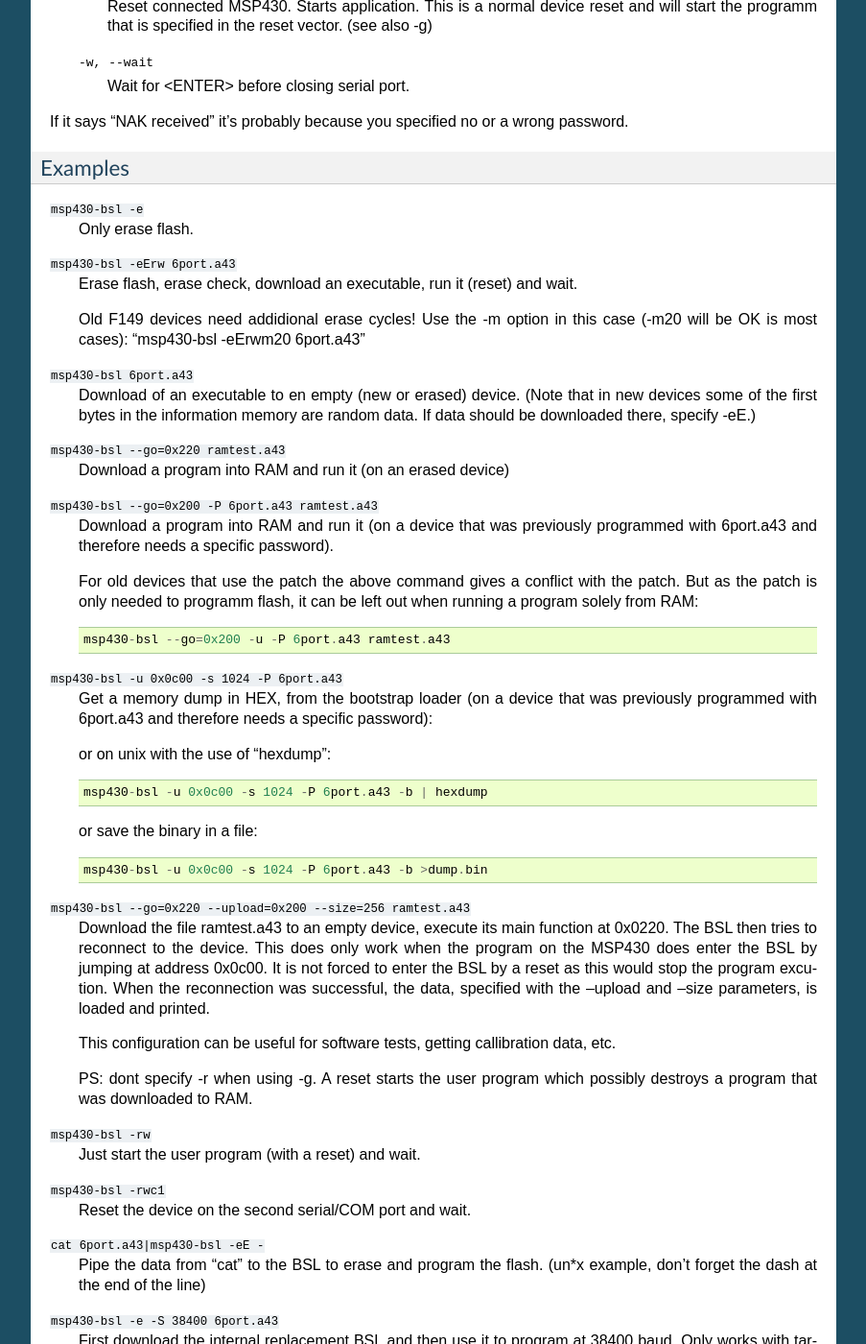
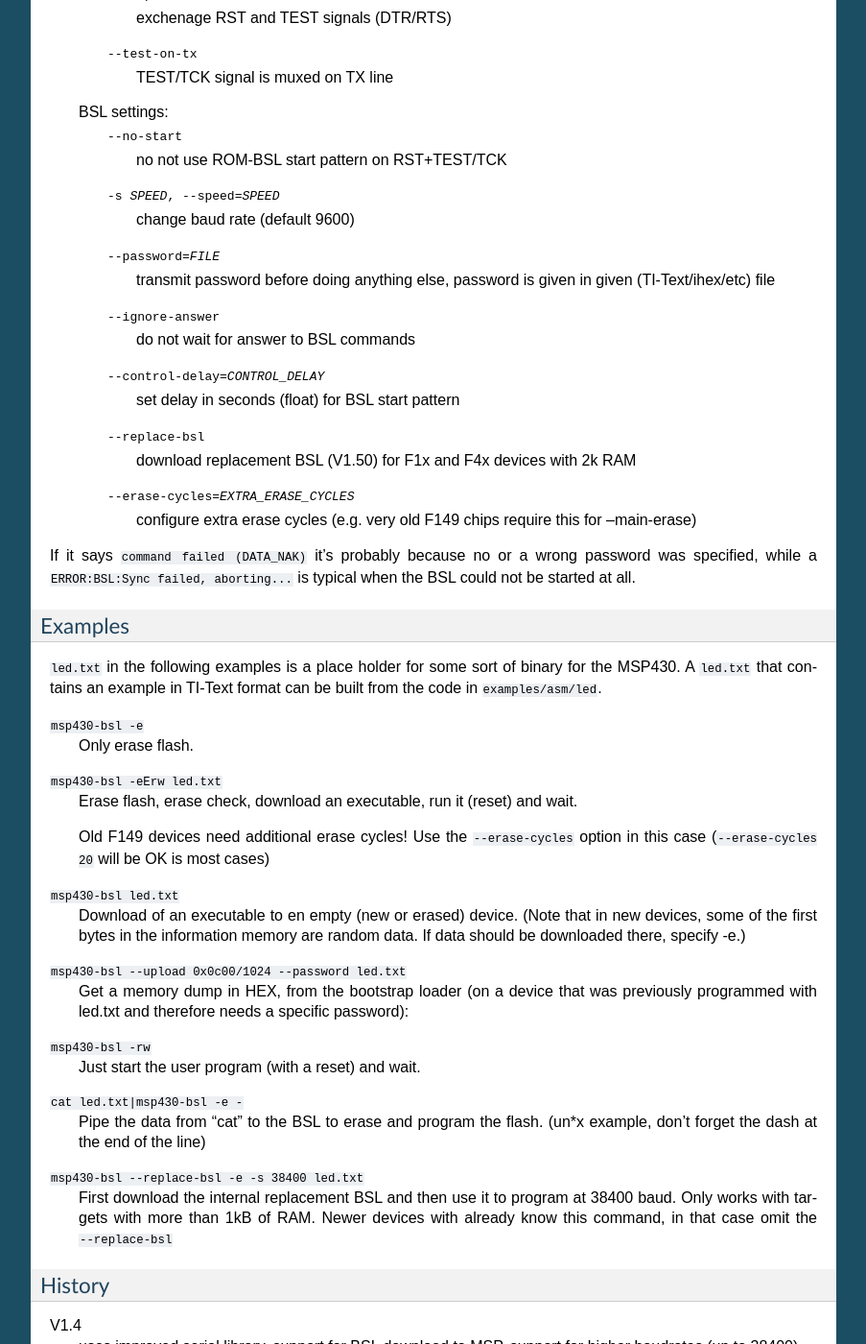
Before and after one commit to zsquareplusc/python-msp430-tools, a Sphinx documentation site: the page built from doc/commandline_tools.rst, in a window 1280 px wide and 1400 px high, scrolled down 3223 px. Shown: the whole window at 96% size, without its empty margins (198-1101 px from the left). Built offline with Sphinx 7.4.7, drawn with Linux system fonts in a browser that asks for light colours; some of the changed text lies outside the part shown.

Commit message:
implement --erase-cycles, update docs

```diff
--- a/doc/README-msp430-bsl.txt
+++ b/doc/README-msp430-bsl.txt
@@ -1,234 +1,196 @@
 msp430-bsl
 ==========
 
-BootStrapLoader software for the flash devices MSP430F1xx
-(maybe F4xx too, but its not tested).
-Based on the example provided by TI but with more features.
-
-It is released under a free software license,
-see license.txt for more details.
-
-(C) 2001-2003 Chris Liechti <cliechti@gmx.net>
-
+MSP430 Boot Strap Loader software for F1xx, F2xx, F4xx.
 
 Features
 --------
 
 - understands ELF, TI-Text and Intel-hex object files
-- download to Flash and/or RAM, erase, verify
-- reset and wait for keypress (to run a device directly from the port
+- download to Flash and/or RAM, erase, verify, ...
+- reset and wait for key press (to run a device directly from the port
   power)
-- load addres into R0/PC and run
+- load address into R0/PC and run
 - password file can be any data file, e.g. the one used to program the
   device in an earlier session
 - upload a memory block MSP->PC (output as binary data or hex dump)
-- written in Python, runs on Win32, Linux, BSD (other unices have other
-  device names but should be faisible)
+- written in Python, runs on Win32, Linux, BSD (and others.)
 - use on command line, or in a Python script
-- download a program, execute it, resynchronize and upload results.
-  (for testing and callibration)
-- downloadable BSL for larger devices (integrated or user supplied)
-- baudrate change for newer MSP430-BSLs
-- test and reset lines can be inverted for non standard BSL hardware
+- downloadable BSL for larger devices (integrated)
+- baud rate change for newer MSP430-BSLs
+- test and reset lines can be inverted or exchanged for non standard BSL
+  hardware. test singal on TX line is also possible
 
 
 Requirements
 ------------
 - Linux, BSD, Un*x or Windows PC
-- Python 2.0 or newer (1.5.2 untested), 2.2 recomeded
-- win32all extensions to Python on Windows
+- Python 2.5 or newer
+- pySerial (2.4 or newer recommended)
 - BSL hardware with an MSP430 device connected to a serial port
-
-
-Installation
-------------
-Python installations are available from www.python.org. On Windows simply
-use the installer. The win32all package has an installer too. These
-installations should run fine with the deafults.
-
-XXX
 
 
 Short introduction
 ------------------
 First the MSP430 BSL hardware is needed. An example schematics can be found
 in the application note "slaa96b" from TI (see references). Then this
-programm can be used to communicate between the PC and the MSP430 device.
+program can be used to communicate between the PC and the MSP430 device.
 
 The program can be started by typing "msp430-bsl" in a console.
 To run it in the source directory, use "python msp430-bsl.py"
 
-USAGE: msp430-bsl [options] [file]
+Usage: target.py [OPTIONS] [FILE [FILE...]]
 
-If "-" is specified as file the data is read from the stdinput.
-A file ending with ".txt" is considered to be in TIText format,
-'.a43' and '.hex' as IntelHex and all other filenames are
-considered as ELF files.
+Options:
+  -h, --help            show this help message and exit
+  -d, --debug           print debug messages and tracebacks (development mode)
+  -v, --verbose         show more messages (can be given multiple times)
+  -q, --quiet           suppress all messages
+  --time                measure time
+  -S, --progress        show progress while programming
 
-General options:
-  -h, --help            Show this help screen.
-  -c, --comport=port    Specify the communication port to be used.
-                        (Default is 0)::
+  Data input:
+    File format is auto detected, unless --input-format is used. Preferred
+    file extensions are ".txt" for TI-Text format, ".a43" or ".hex" for
+    Intel HEX. ELF files can also be loaded.
 
-                                0->COM1 / ttyS0
-                                1->COM2 / ttyS1
-                                etc.
+    Multiple files can be given on the command line, all are merged before
+    the download starts. "-" reads from stdin.
 
-  -P, --password=file   Specify a file with the interrupt vectors that
-                        are used as password. This can be any file that
-                        has previously been used to program the device.
-                        (e.g. -P INT_VECT.TXT).
-  -f, --framesize=num   Max. number of data bytes within one transmitted
-                        frame (16 to 240 in steps of 16) (e.g. -f 240).
-  -m, --erasecycles=num  Number of mass erase cycles (default is 1). Some
-                        old F149 devices need additional erase cycles.
-                        On newer devices it is no longer needed. (e.g. for
-                        an old F149: -m20)
-  -U, --unpatched       Do not download the BSL patch, even when it is
-                        needed. This is used when a program is downloaded
-                        into RAM and executed from there (and where flash
-                        programming is not needed.)
-  -D, --debug           Increase level of debug messages. This won't be
-                        very useful for the average user...
-  -I, --intelhex        Force fileformat to IntelHex
-  -T, --titext          Force fileformat to be TIText
-  -N, --notimeout       Don't use timeout on serial port (use with care)
-  -B, --bsl=filename    Load and use new BSL from the TI Text file
-  -S, --speed=baud      Reconfigure speed, only possible with newer
-                        MSP403-BSL versions (>1.5, read slaa089a.pdf for
-                        details). If the --bsl option is not used, an
-                        internal BSL replacement will be loaded.
-                        Needs a target with at least 2kB RAM!
-                        Possible values are 9600, 19200, 38400
-                        (default 9600)
-  -1, --f1x             Specify CPU family, in case autodetect fails
-  -4, --f4x             Specify CPU family, in case autodetect fails
-                        --F1x and --f2x are only needed when the "change
-                        baudrate" feature is used and the autodetect feature
-                        fails. If the device ID that is uploaded is known, it
-                        has precedence to the command line option.
-  --invert-reset        Invert signal on RST pin (used for some BSL hardware)
-  --invert-test         Invert signal on TEST/TCK pin (used for some BSL
-                        hardware)
-  --slow                Add delays when operating the conrol pins. Useful if
-                        the pins/circuit has high capacitance.
+    -i TYPE, --input-format=TYPE
+                        input format name (titext, ihex, bin, hex, elf)
 
-Program Flow Specifiers:
-  -e, --masserase       Mass Erase (clear all flash memory)
-  -E, --erasecheck      Erase Check by file
-  -p, --program         Program file
-  -v, --verify          Verify by file
+  Flash erase:
+    Multiple --erase options are allowed. It is also possible to use
+    address ranges such as 0xf000-0xf0ff or 0xf000/4k.
 
-The order of the above options matters! The table is ordered by normal
-execution order. For the options "Epv" a file must be specified.
-Program flow specifiers default to "pvr" if a file is given.
-Don't forget to specify "e" or "eE" when programming flash!
+    NOTE: SegmentA on F2xx is NOT erased with --mass-erase, that must be
+    done separately with --erase=0x10c0 or --info-erase".
 
-Data retreiving:
-  -u, --upload=addr     Upload a datablock (see also: -s).
-  -s, --size=num        Size of the data block do upload. (Default is 2)
-  -x, --hex             Show a hexadecimal display of the uploaded data.
-                        (Default)
-  -b, --bin             Get binary uploaded data. This can be used
-                        to redirect the output into a file.
+    -e, --mass-erase    mass erase (clear all flash memory)
+    -m, --main-erase    erase main flash memory only
+    --info-erase        erase info flash memory only (0x1000-0x10ff)
+    -b, --erase-by-file
+                        erase only Flash segments where new data is downloaded
+    --erase=ADDRESS     selectively erase segment at the specified address or
+                        address range
 
-Do before exit:
-  -g, --go=address      Start programm execution at specified address.
-                        This implies option --wait.
-  -r, --reset           Reset connected MSP430. Starts application.
-                        This is a normal device reset and will start
-                        the programm that is specified in the reset
-                        vector. (see also -g)
-  -w, --wait            Wait for <ENTER> before closing serial port.
+  Program flow specifiers:
+    All these options work against the file(s) provided on the command
+    line. Program flow specifiers default to "-P" if a file is given.
 
-If it says "NAK received" it's probably because you specified no or a
-wrong password.
+    "-P" usually verifies the programmed data, "-V" adds an additional
+    verification through uploading the written data for a 1:1 compare.
+
+    No default action is taken if "-P", "-V" or "-E" is given, say
+    specifying only "-V" does a "check by file" of a programmed device
+    without programming.
+
+    Don't forget to erase ("-e", "-b" or "-m") before programming flash!
+
+    -E, --erase-check   erase check by file
+    -P, --program       program file
+    -V, --verify        verify by file
+    -U, --upload-by-file
+                        upload the memory that is present in the given file(s)
+
+  Data upload:
+    This can be used to read out the device memory. It is possible to use
+    address ranges such as 0xf000-0xf0ff or 0xf000/256, 0xfc00/1k.
+
+    Multiple --upload options are allowed.
+
+    -u ADDRESS, --upload=ADDRESS
+                        upload a data block, can be passed multiple times
+    -o DESTINATION, --output=DESTINATION
+                        write uploaded data to given file
+    -f TYPE, --output-format=TYPE
+                        output format name (titext, ihex, bin, hex),
+                        default:hex
+
+  Do before exit:
+    -x ADDRESS, --execute=ADDRESS
+                        start program execution at specified address, might
+                        only be useful in conjunction with --wait
+    -r, --reset         perform a normal device reset that will start the
+                        program that is specified in the reset interrupt
+                        vector
+    -w, --wait          wait for <ENTER> before closing the port
+    --no-close          do not close port on exit
+
+  Communication settings:
+    -p PORT, --port=PORT
+                        Use com-port
+    --invert-test       invert RTS line
+    --invert-reset      invert DTR line
+    --swap-reset-test   exchenage RST and TEST signals (DTR/RTS)
+    --test-on-tx        TEST/TCK signal is muxed on TX line
+
+  BSL settings:
+    --no-start          no not use ROM-BSL start pattern on RST+TEST/TCK
+    -s SPEED, --speed=SPEED
+                        change baud rate (default 9600)
+    --password=FILE     transmit password before doing anything else, password
+                        is given in given (TI-Text/ihex/etc) file
+    --ignore-answer     do not wait for answer to BSL commands
+    --control-delay=CONTROL_DELAY
+                        set delay in seconds (float) for BSL start pattern
+    --replace-bsl       download replacement BSL (V1.50) for F1x and F4x
+                        devices with 2k RAM
+    --erase-cycles=EXTRA_ERASE_CYCLES
+                        configure extra erase cycles (e.g. very old F149 chips
+                        require this for --main-erase)
+
+
+
+If it says ``command failed (DATA_NAK)`` it's probably because no or a wrong
+password was specified, while a ``ERROR:BSL:Sync failed, aborting...`` is
+typical when the BSL could not be started at all.
 
 
 Examples
 --------
+``led.txt`` in the following examples is a place holder for some sort of binary
+for the MSP430. A ``led.txt`` that contains an example in TI-Text format can be
+built from the code in ``examples/asm/led``.
+
 ``msp430-bsl -e``
         Only erase flash.
 
-``msp430-bsl -eErw 6port.a43``
+``msp430-bsl -eErw led.txt``
         Erase flash, erase check, download an executable, run it (reset)
         and wait.
 
-        Old F149 devices need addidional erase cycles! Use the -m
-        option in this case (-m20 will be OK is most cases):
-        "msp430-bsl -eErwm20 6port.a43"
+        Old F149 devices need additional erase cycles! Use the
+        ``--erase-cycles`` option in this case (``--erase-cycles 20`` will be
+        OK is most cases)
 
-``msp430-bsl 6port.a43``
+``msp430-bsl led.txt``
         Download of an executable to en empty (new or erased) device.
-        (Note that in new devices some of the first bytes in the
+        (Note that in new devices, some of the first bytes in the
         information memory are random data. If data should be
-        downloaded there, specify -eE.)
+        downloaded there, specify -e.)
 
-``msp430-bsl --go=0x220 ramtest.a43``
-        Download a program into RAM and run it (on an erased device)
 
-``msp430-bsl --go=0x200 -P 6port.a43 ramtest.a43``
-        Download a program into RAM and run it (on a device that was
-        previously programmed with 6port.a43 and therefore needs a
-        specific password).
-
-        For old devices that use the patch the above command gives a
-        conflict with the patch. But as the patch is only needed to
-        programm flash, it can be left out when running a program solely
-        from RAM::
-
-          msp430-bsl --go=0x200 -u -P 6port.a43 ramtest.a43
-
-``msp430-bsl -u 0x0c00 -s 1024 -P 6port.a43``
+``msp430-bsl --upload 0x0c00/1024 --password led.txt``
         Get a memory dump in HEX, from the bootstrap loader (on a device
-        that was previously programmed with 6port.a43 and therefore needs
+        that was previously programmed with led.txt and therefore needs
         a specific password):
-
-        or on unix with the use of "hexdump"::
-
-          msp430-bsl -u 0x0c00 -s 1024 -P 6port.a43 -b | hexdump
-
-        or save the binary in a file::
-
-          msp430-bsl -u 0x0c00 -s 1024 -P 6port.a43 -b >dump.bin
-
-``msp430-bsl --go=0x220 --upload=0x200 --size=256 ramtest.a43``
-        Download the file ramtest.a43 to an empty device, execute its
-        main function at 0x0220. The BSL then tries to reconnect to the
-        device. This does only work when the program on the MSP430
-        does enter the BSL by jumping at address 0x0c00. It is not
-        forced to enter the BSL by a reset as this would stop the
-        program excution.
-        When the reconnection was successful, the data, specified with
-        the --upload and --size parameters, is loaded and printed.
-
-        This configuration can be useful for software tests, getting
-        callibration data, etc.
-
-        PS: dont specify -r when using -g. A reset starts the user
-        program which possibly destroys a program that was downloaded
-        to RAM.
 
 ``msp430-bsl -rw``
         Just start the user program (with a reset) and wait.
 
-``msp430-bsl -rwc1``
-        Reset the device on the second serial/COM port and wait.
 
-``cat 6port.a43|msp430-bsl -eE -``
+``cat led.txt|msp430-bsl -e -``
         Pipe the data from "cat" to the BSL to erase and program the
         flash. (un*x example, don't forget the dash at the end of the
         line)
 
-``msp430-bsl -e -S 38400 6port.a43``
+``msp430-bsl --replace-bsl -e -s 38400 led.txt``
         First download the internal replacement BSL and then use it
         to program at 38400 baud. Only works with targets with more
-        than 1kB of RAM.
-
-``msp430-bsl -e -B BL_150S_14x.txt -S 38400 6port.a43``
-        First download the given replacement BSL and then use it to
-        program at 38400 baud. Only works with targets with more
-        than 1kB of RAM.
+        than 1kB of RAM. Newer devices with already know this command, in that
+        case omit the ``--replace-bsl``
 
 
 History
@@ -242,17 +204,16 @@ V1.5
     ELF file support,
     replacement BSLs are now internal
 
+V2.0
+    New implementation. Some command line options have been renamed or
+    replaced.
+
 
 References
 ----------
 - Python: http://www.python.org
 
-- Jython: http://www.jython.org
-
-- Serial Extension for Python: http://pyserial.sourceforge.net
-
-- win32all: http://starship.python.net/crew/mhammond/
-  and http://www.activestate.com/Products/ActivePython/win32all.html
+- Serial port extension for Python: http://pyserial.sourceforge.net
 
 - slaa89.pdf: "Features of the MSP430 Bootstrap Loader in the
   MSP430F1121", TI, http://www.ti.com/msp430
```
Also changed, not shown: other parts of doc/README-msp430-bsl.txt (+2 -2 lines), 2 other files.
